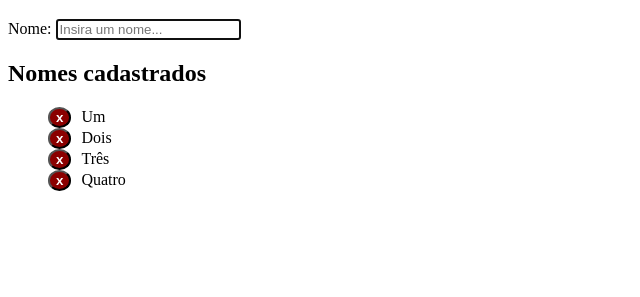
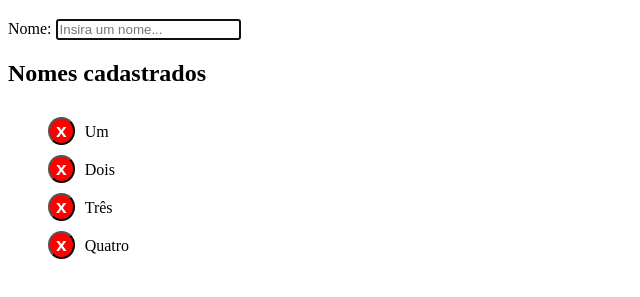
Before and after one commit to denysLerroan/CRUD-JS-IGTI-mod01, a plain HTML site: page index.html in a window 1280 px wide. Shown: the part 61-358 px from the top of the page, without its empty margins (0-640 px from the left). Drawn offline with Linux system fonts and the light colour scheme.

Commit message:
updateName() function

```diff
--- a/css/style.css
+++ b/css/style.css
@@ -10,7 +10,8 @@ li {
 .deleteButton {
   color: white;
   font-weight: bold;
-  background-color: darkred;
-  margin-right: 10px;
+  font-size: 1.2em;
+  background-color: rgb(255, 0, 0);
+  margin: 10px 10px 0px 0px;
   border-radius: 50%;
 }
--- a/js/script.js
+++ b/js/script.js
@@ -2,6 +2,8 @@ window.addEventListener('load', start);
 
 var globalNames = ['Um', 'Dois', 'Três', 'Quatro'];
 var inputName = null;
+var currentIndex = null;
+var isEditing = false;
 
 function start() {
   inputName = document.querySelector('#inputName');
@@ -24,12 +26,20 @@ function activateInput() {
     globalNames.push(newName); //push adiciona na lista
   }
 
+  function updateName(newName) {
+    globalNames[currentIndex] = newName;
+  }
+
   function handleTyping(event) {
-    // console.log(event); para detectar o value da tecla Enter
     if (event.key === 'Enter') {
-      // console.log(event.target.value); capturando o value
-      insertName(event.target.value);
+      if (isEditing) {
+        updateName(event.target.value);
+      } else {
+        insertName(event.target.value);
+      }
       render();
+      isEditing = false;
+      clearInput();
     }
   }
 
@@ -43,15 +53,25 @@ function render() {
       globalNames.splice(index, 1);
       render();
     }
-
     var button = document.createElement('button');
     button.classList.add('deleteButton'); // Adicionando classe CSS
     button.textContent = 'x';
+    button.addEventListener('click', deleteName);
+    return button;
+  }
 
-    //Adicionando o evento de exclusão ao botão
-    button.addEventListener('click', deleteName);
-
-    return button;
+  function createSpan(name, index) {
+    function editItem() {
+      inputName.value = name;
+      inputName.focus();
+      isEditing = true;
+      currentIndex = index;
+    }
+    var span = document.createElement('span');
+    span.classList.add('clickable');
+    span.textContent = name;
+    span.addEventListener('click', editItem);
+    return span;
   }
 
   var divNames = document.querySelector('#names');
@@ -64,9 +84,7 @@ function render() {
 
     var li = document.createElement('li');
     var button = createDeleteButton(i);
-
-    var span = document.createElement('span');
-    span.textContent = currentName;
+    var span = createSpan(currentName, i);
 
     li.appendChild(button);
     li.appendChild(span);
```
